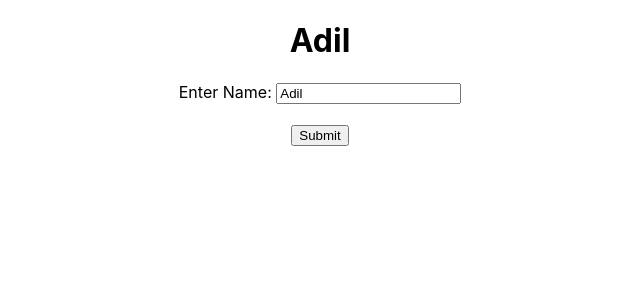
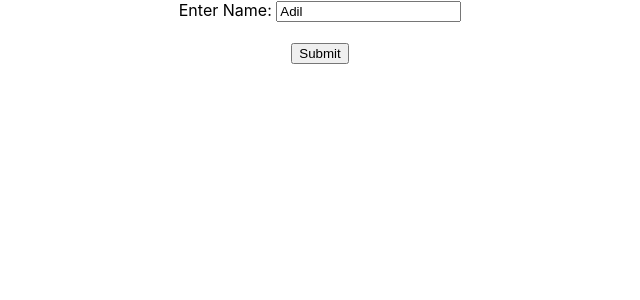
Before and after one commit to riazgul03/ReactJS, a React (Create React App) app in the folder new-app/: page / in a window 1280 px wide. Shown: the top 300 px of the page, without its empty margins (320-960 px from the left). Built offline with nearby package versions, Linux system fonts and the light colour scheme.

Commit message:
Controlled Component With Function & UseState

```diff
--- a/new-app/src/App.js
+++ b/new-app/src/App.js
@@ -13,13 +13,14 @@ import FunctionEffect from './FunctionEffect';
 //import CompA from './CompA';
 import { createContext, useState } from 'react';
 import ControlledForm from './ControlledForm';
+import ControlledFunction from './ControlledFunction';
 
 
 function App() {
 
   return (
     <div>
-      <ControlledForm/>
+      <ControlledFunction/>
     </div>
   )
 }
--- /dev/null
+++ b/new-app/src/ControlledFunction.js
@@ -0,0 +1,21 @@
+import React, { useState } from 'react'
+
+function ControlledFunction() {
+ const [name, setName] = useState("Adil")
+ const handleSubmition =(e) =>{
+  e.preventDefault();
+  console.log(e.target[0].value)
+ }
+  return (
+    <div>
+      <form onSubmit={handleSubmition}>
+      <label htmlFor="">Enter Name: </label>
+        <input type="text" value={name} onChange={(e) => setName(e.target.value.toUpperCase().substring(0,10).replace('&','-'))}/>
+        <br /><br />
+        <input type="submit" value="Submit" />
+      </form>
+    </div>
+  )
+}
+
+export default ControlledFunction
```
